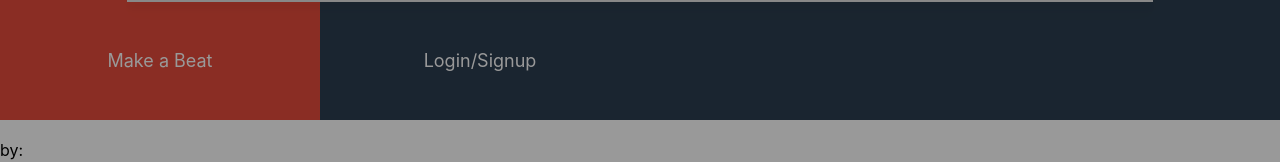
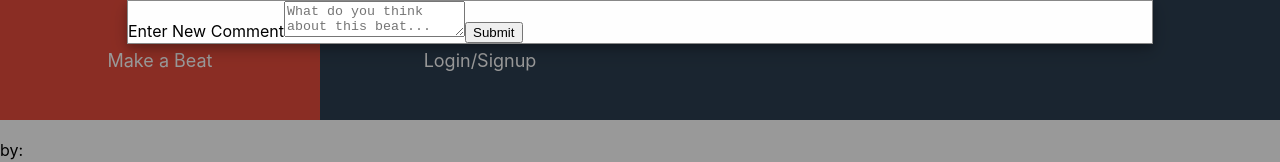
Before and after one commit to moshriguez/drum-machine-frontend, a React (Create React App) app: page /drum_machine/1 in a window 1280 px wide. Both pictures are taken after a click on the button "Add Comment". Shown: the top 162 px of the page. Built offline with nearby package versions, Linux system fonts and the light colour scheme; no server answers.

Commit message:
adds comment to DB, updates the store and renders new comment

```diff
--- a/src/actions/drumMachine.js
+++ b/src/actions/drumMachine.js
@@ -60,3 +60,10 @@ export function loadBeat(beat) {
         payload: beat
     }
 }
+
+export function addCommentRedux(comment) {
+    return {
+        type: 'ADD_COMMENT',
+        payload: comment
+    }
+}
--- /dev/null
+++ b/src/components/CommentForm.js
@@ -0,0 +1,28 @@
+import React, { useState } from "react";
+
+const CommentForm = (props) => {
+    // Controlled form
+    const [newComment, setNewComment] = useState("")
+
+    const handleChange = (e) => {
+        setNewComment(e.target.value)
+    }
+
+    const handleSubmit = () => {
+        props.addComment(newComment)
+    }
+
+    return (
+        <div>
+            <label>Enter New Comment</label>
+            <textarea
+            placeholder="What do you think about this beat..."
+            value={newComment}
+            onChange={handleChange}
+            ></textarea>
+            <button className="btn submit" onClick={handleSubmit} >Submit</button>
+        </div>
+    )
+}
+
+export default CommentForm
--- a/src/container/DrumContainer.js
+++ b/src/container/DrumContainer.js
@@ -2,25 +2,26 @@ import React, { useEffect, useState } from "react";
 import { useParams } from 'react-router-dom'
 
 import { useDispatch, useSelector } from "react-redux";
-import { loadBeat } from "../actions/drumMachine";
+import { addCommentRedux, loadBeat } from "../actions/drumMachine";
 
 import Modal from './Modal'
 import DrumMachine from '../components/DrumMachine';
+import CommentForm from '../components/CommentForm';
 import CommentsContainer from "./CommentsContainer";
 
 
 const beatURL = 'http://localhost:3000/api/v1/beats/'
+const commentURL = 'http://localhost:3000/api/v1/comments/'
 
 const MyProfileContainer = () => {
     const token = localStorage.getItem("jwt")
-    // Pass reference to useHistory hook
-    // const history = useHistory()
     const { id } = useParams();
     // console.log(id)
 
     const dispatch = useDispatch()
     const { name, description } = useSelector(state => state.drumMachine)
     const creator = useSelector(state => state.drumMachine.user)
+    const user = useSelector(state => state.user)
 
     //** MODAL CONTROL **
     const [showComment, setShowComment] = useState(false)
@@ -40,6 +41,30 @@ const MyProfileContainer = () => {
         .then(data => dispatch(loadBeat(data.beat)))
     }, [id])
 
+    // Update account information
+    const addComment = (comment) => {
+        const bodyObj = {
+            content: comment,
+            user_id: user.id,
+            beat_id: id
+        }
+        const config = {
+            method: "POST",
+            headers: {
+                "Content-Type": "application/json",
+                Accept: "application/json",
+                Authorization: `Bearer ${token}`
+            },
+            body: JSON.stringify(bodyObj)
+        }
+        // console.log(config.body)
+        fetch(commentURL, config).then(r => r.json()).then(data => {
+            console.log(data)
+            dispatch(addCommentRedux(data.comment))
+            setShowComment(false)
+        })
+    };
+
 
     return (
         <div className="drum-container">
@@ -51,6 +76,7 @@ const MyProfileContainer = () => {
             {/* Comment Form Modal */}
             {showComment ?
             <Modal>
+                <CommentForm addComment={addComment}/>
             </Modal> :
             null}
             {/* Save Beat Modal */}
--- a/src/reducers/drumMachine.js
+++ b/src/reducers/drumMachine.js
@@ -54,7 +54,6 @@ export const drumMachineReducer = (state=initialState, action) => {
             }
             return {...state, [state.selectedPad]: {...state[state.selectedPad], sequence: updatedSequence}}
         case 'LOAD_BEAT':
-
             return {
                 ...state,
                 tempo: action.payload.tempo,
@@ -79,6 +78,11 @@ export const drumMachineReducer = (state=initialState, action) => {
                     sequence: action.payload.beat_pads[3].sequence
                 }
             }
+        case 'ADD_COMMENT':
+            const updatedComments = state.comments
+            updatedComments.push(action.payload)
+            // console.log(updatedComments)
+            return {...state, comments: updatedComments}
 
         default:
             return state
```
